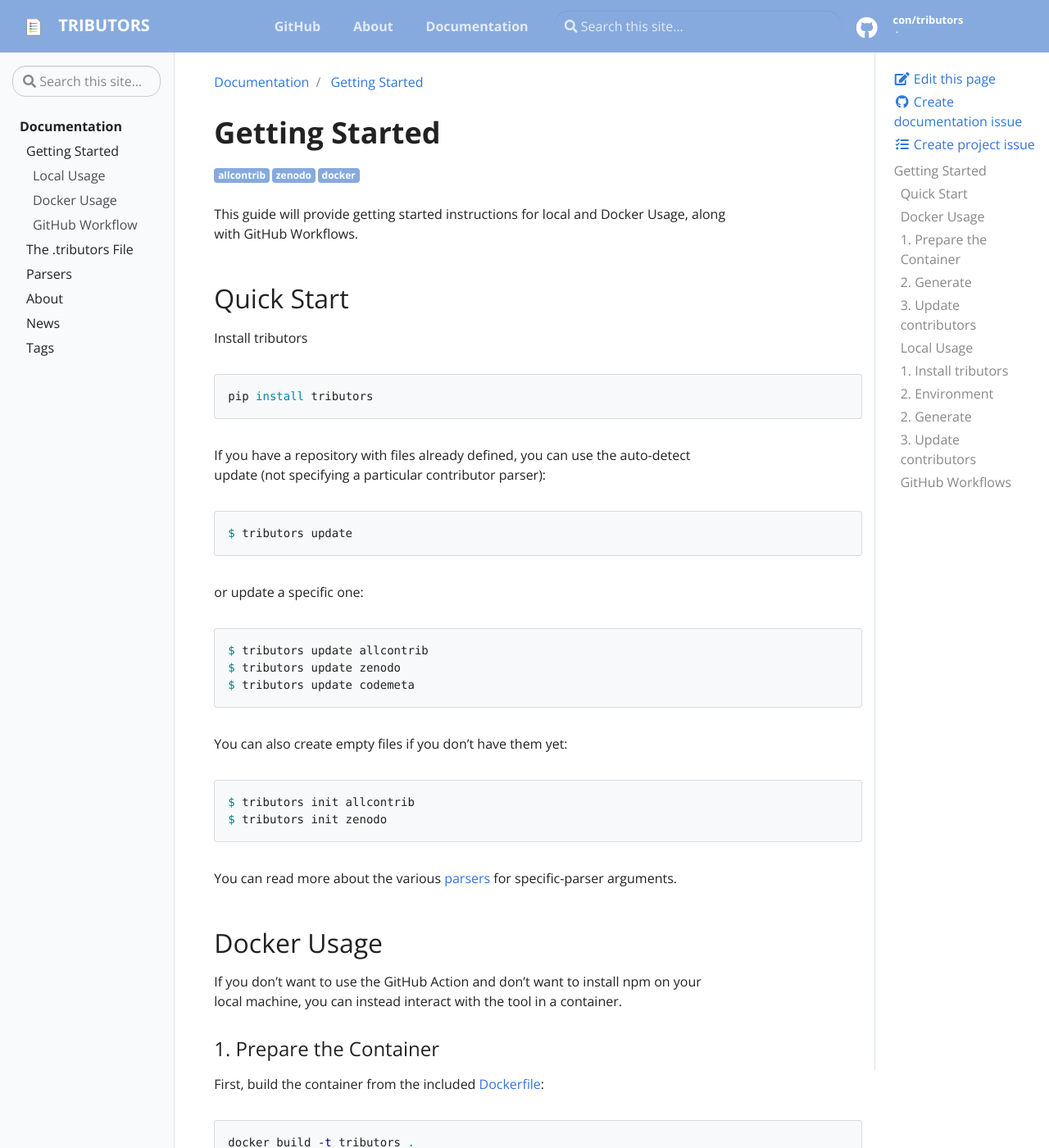
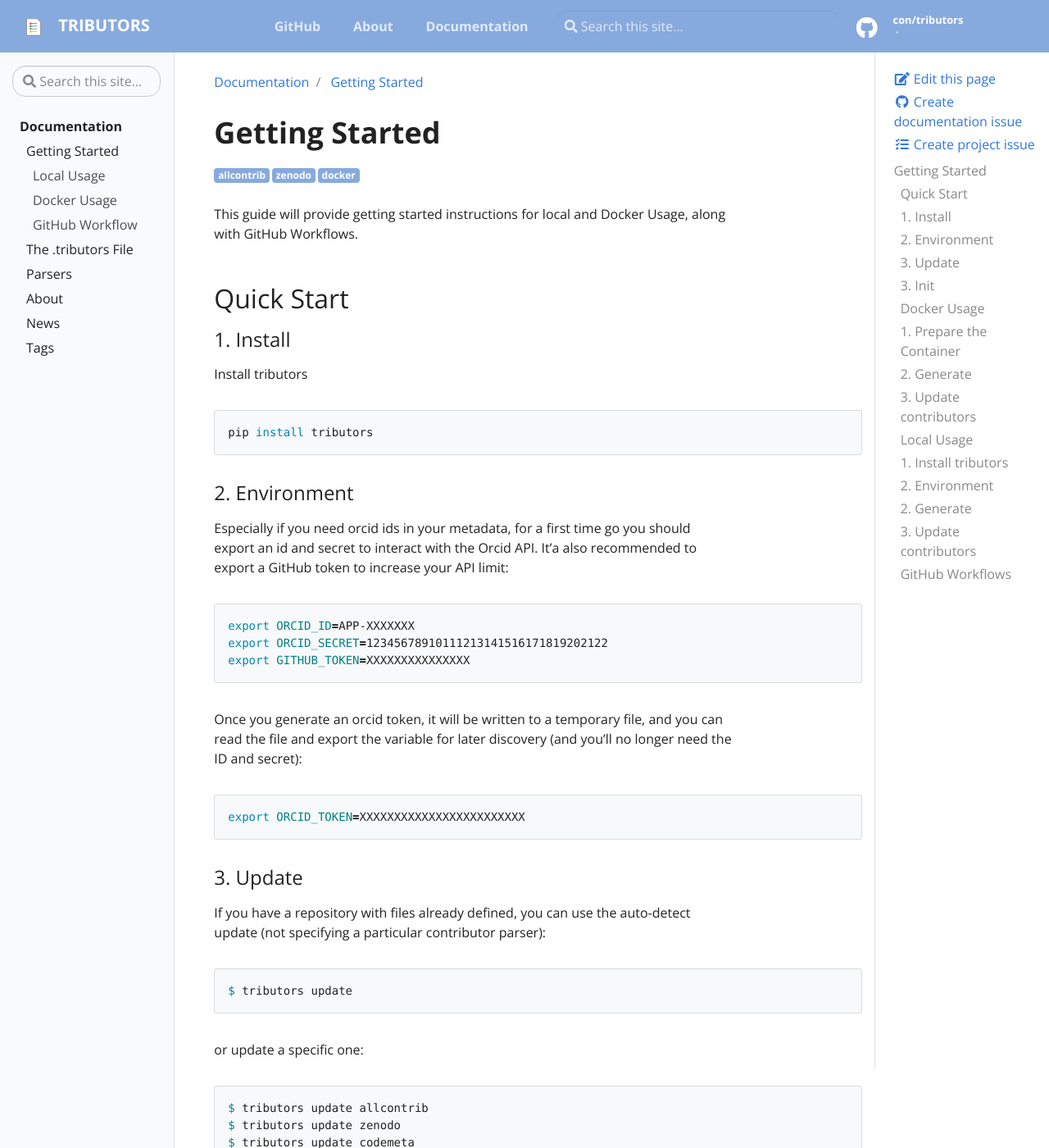
Before and after one commit to con/tributors, a Jekyll site: the page built from docs/_docs/getting-started.md, in a window 1280 px wide and 1400 px high. Shown: the whole window at 82% size. Built offline with Jekyll 4.4.1, drawn with Linux system fonts in a browser that asks for light colours; some of the changed text lies outside the part shown.

Commit message:
updating docs
Signed-off-by: vsoch <vsochat@stanford.edu>

````diff
--- a/docs/_docs/getting-started.md
+++ b/docs/_docs/getting-started.md
@@ -14,12 +14,34 @@
 
 ## Quick Start
 
+### 1. Install
 Install tributors
 
 ```bash
 pip install tributors
 ```
 
+### 2. Environment
+
+Especially if you need orcid ids in your metadata, for a first time go you
+should export an id and secret to interact with the Orcid API. It'a also recommended
+to export a GitHub token to increase your API limit:
+
+```bash
+export ORCID_ID=APP-XXXXXXX
+export ORCID_SECRET=12345678910111213141516171819202122
+export GITHUB_TOKEN=XXXXXXXXXXXXXXX
+```
+
+Once you generate an orcid token, it will be written to a temporary file,
+and you can read the file and export the variable for later discovery (and you'll
+no longer need the ID and secret):
+
+```bash
+export ORCID_TOKEN=XXXXXXXXXXXXXXXXXXXXXXXX
+```
+
+### 3. Update
 If you have a repository with files already defined, you can use the auto-detect
 update (not specifying a particular contributor parser):
 
@@ -35,6 +57,7 @@
 $ tributors update codemeta
 ```
 
+### 3. Init
 You can also create empty files if you don't have them yet:
 
 ```bash
@@ -43,7 +66,8 @@
 ```
 
 You can read more about the various [parsers]({{ site.baseurl }}/docs/parsers)
-for specific-parser arguments.
+for specific-parser arguments, and more details about the above commands in the
+sections below.
 
 ## Docker Usage
 
````
Also changed, not shown: docs/_docs/parsers/allcontrib.md (+4 -0 lines), README.md, 1 other file.
